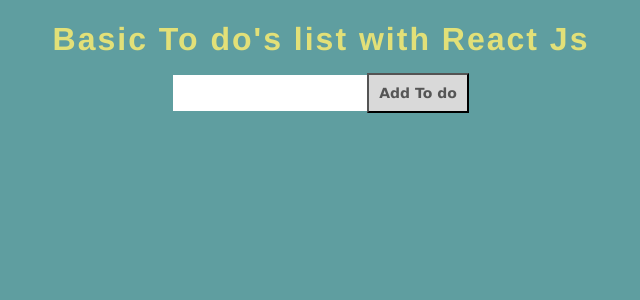
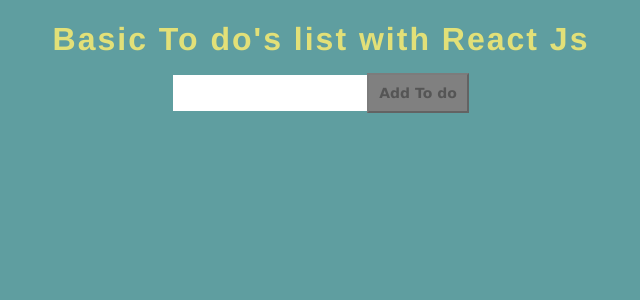
Before and after one commit to saamauro92/reactjs_todos, a React (Create React App) app: page / in a window 1280 px wide. Shown: the top 300 px of the page, without its empty margins (319-959 px from the left). Built offline with nearby package versions, Linux system fonts and the light colour scheme.

Commit message:
chore: added disabled/or not button

```diff
--- a/src/components/Form.js
+++ b/src/components/Form.js
@@ -34,7 +34,7 @@
         <>
             <form onSubmit={handleSubmit}>
                 <input type="input" value={input} onChange={onChangeInput} />
-                <button type="submit">Add To do </button>
+                <button type="submit" className={input ? "" : "button-disabled"} disabled={!input}>Add To do </button>
             </form>
 
 
--- a/src/index.css
+++ b/src/index.css
@@ -29,7 +29,7 @@
 button {
   padding: 10px;
   margin-left: 0;
-  background: #d9d9d9;
+  background: darkcyan;
   color: #555;
   text-align: center;
   font-size: 14px;
@@ -41,6 +41,15 @@
 button:hover {
   background: #bbb;
   color: #fff;
+}
+
+.button-disabled {
+  background-color: grey;
+}
+
+.button-disabled:hover {
+  background-color: grey;
+  color: #555;
 }
 
 button:nth-child(1) {
```
